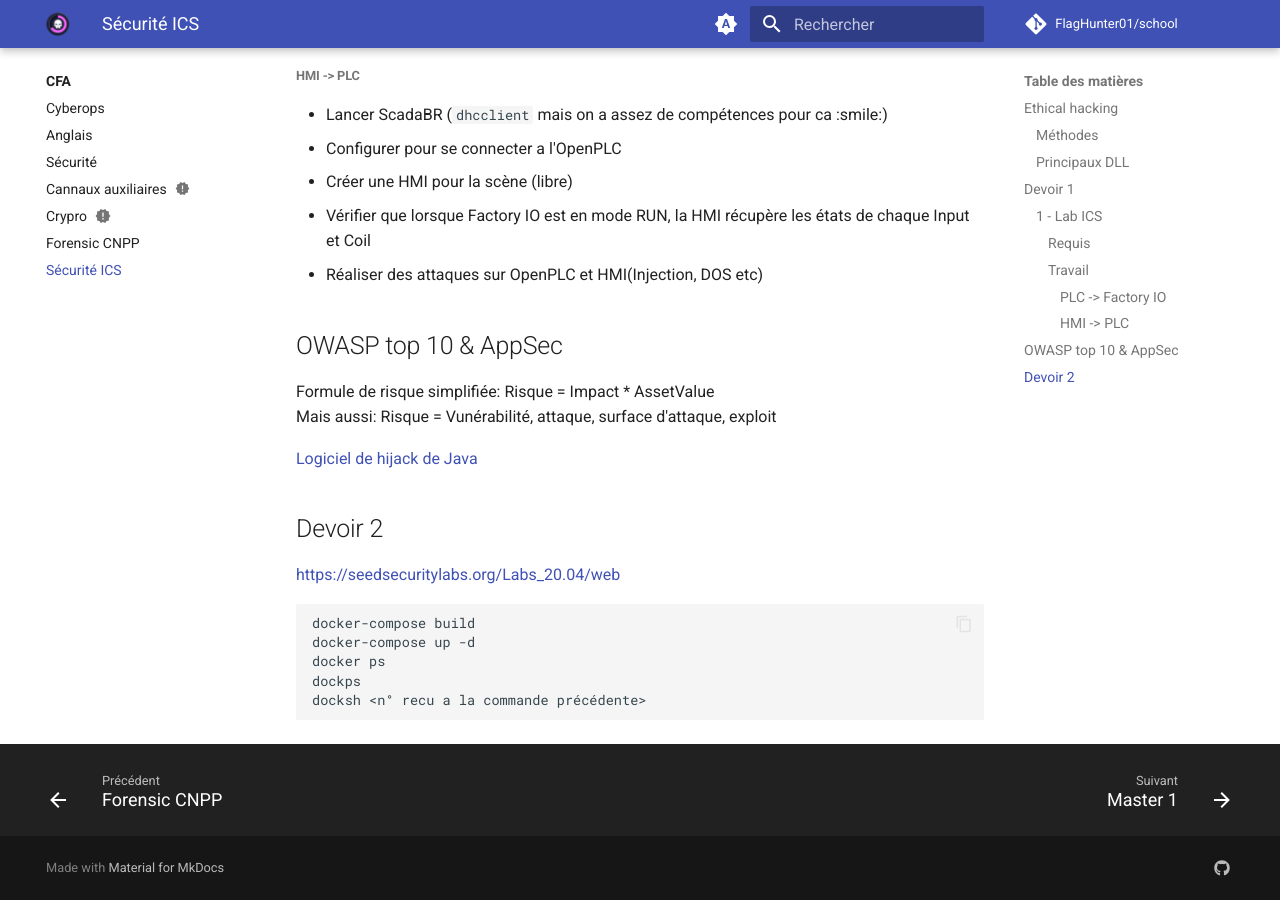
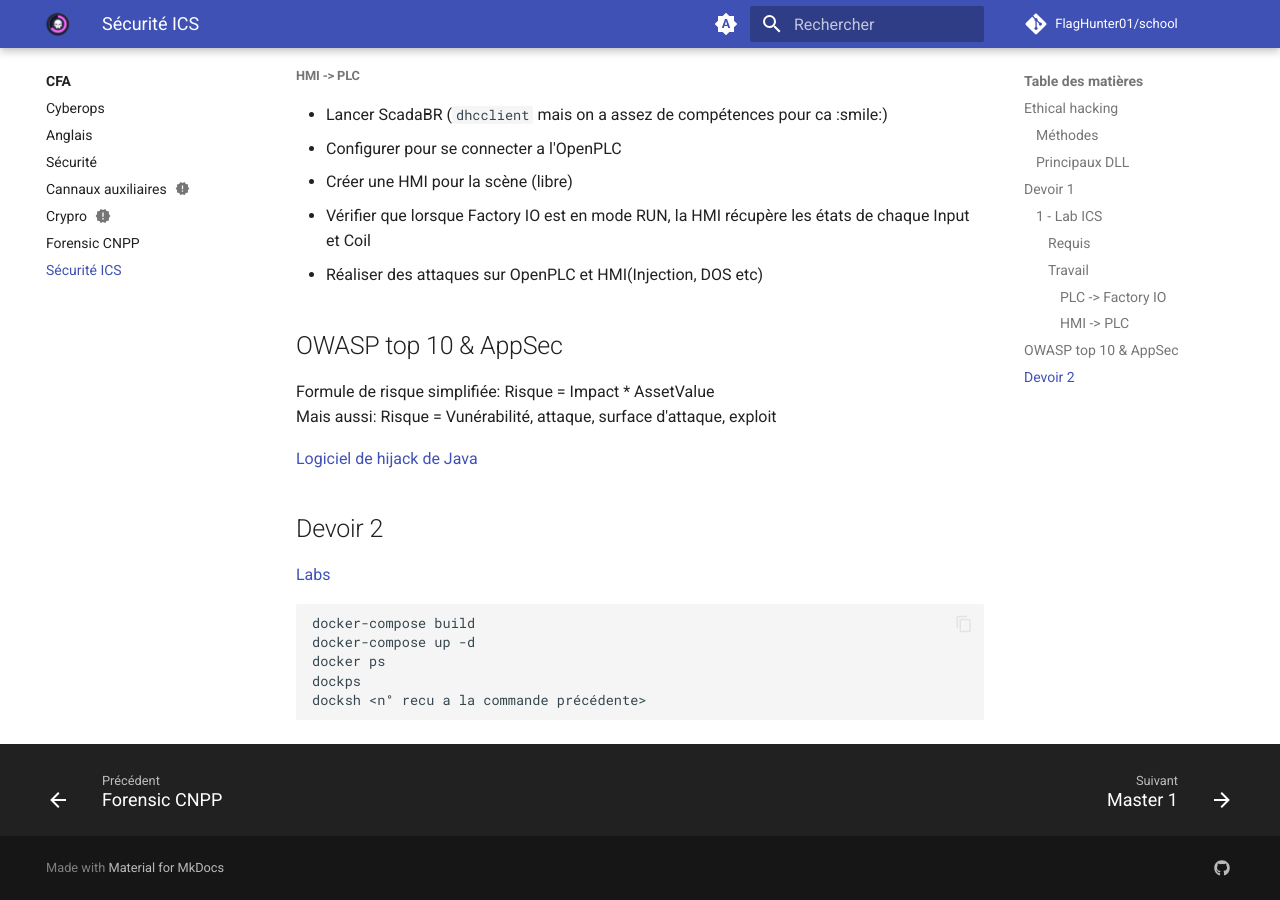
Before and after one commit to FlagHunter01/school, an MkDocs documentation site: the page built from docs/cfa/ICS/index.md, in a window 1280 px wide and 900 px high, scrolled down 2821 px. Built offline with MkDocs 1.6.1 and Material for MkDocs 9.7.7, drawn with Linux system fonts in a browser that asks for light colours; comment, search, counter and statistics services are not loaded; some of the changed lines change nothing that is shown.

Commit message:
Correction du lien

````diff
--- a/docs/cfa/ICS/index.md
+++ b/docs/cfa/ICS/index.md
@@ -105,7 +105,7 @@
 
 ## Devoir 2
 
-[https://seedsecuritylabs.org/Labs_20.04/web](Labs)
+[Labs](https://seedsecuritylabs.org/Labs_20.04/web)
 
 ```
 docker-compose build
````
